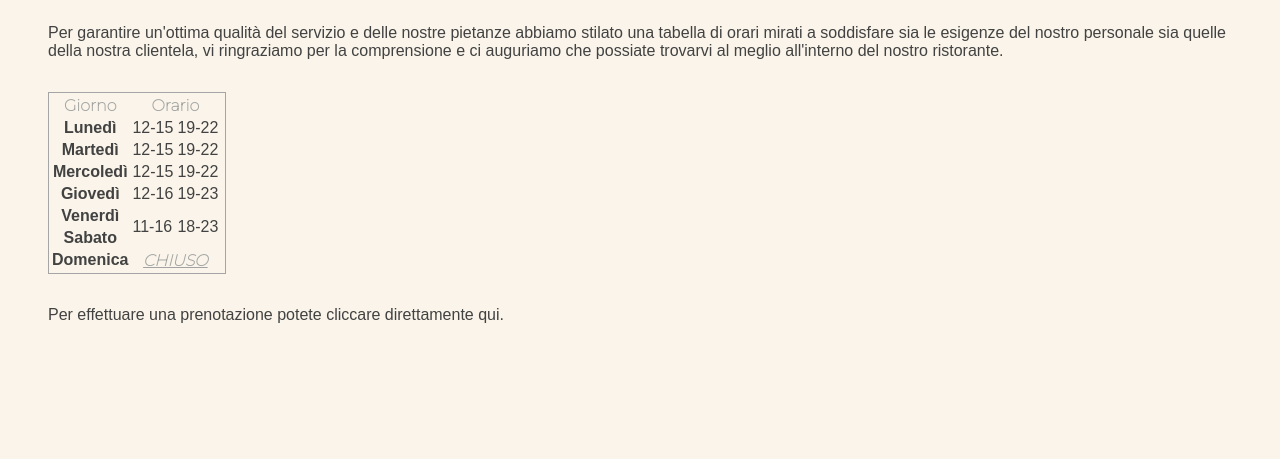
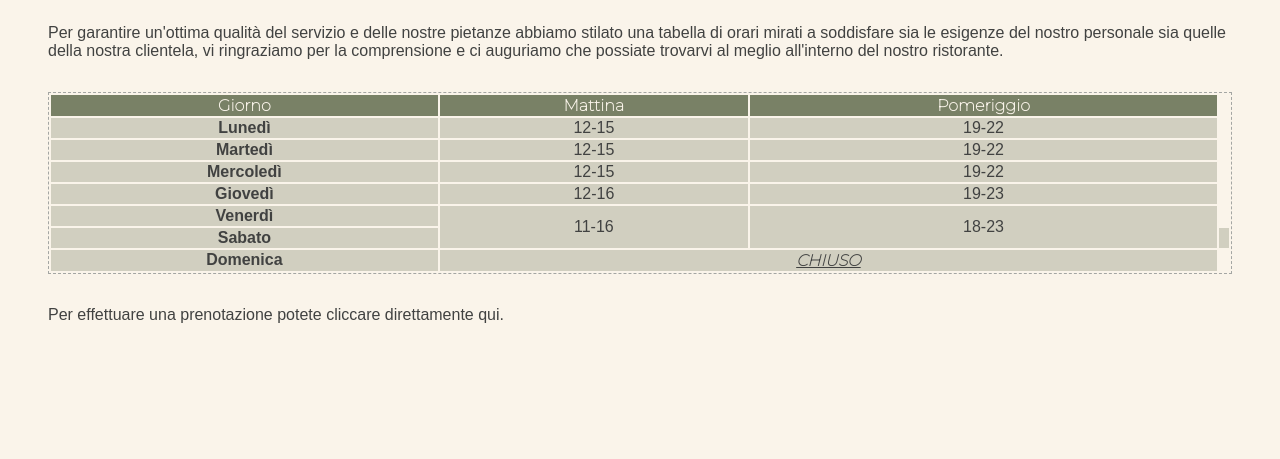
Before and after one commit to federicalodi/webdesign, a plain HTML site: page pages/orari.html in a window 1280 px wide. Shown: the part 341-800 px from the top of the page. Drawn offline with Linux system fonts and the light colour scheme.

Commit message:
modifiche

```diff
--- a/pages/galleria.css
+++ b/pages/galleria.css
@@ -27,6 +27,10 @@ dl dd {
 }
 
 iframe {
+    width: 100%;
+    height: auto;
+    aspect-ratio: 16/9;
+    max-width: 54rem;
     margin-top: 2rem;
     margin-bottom: 2rem;
 }
--- a/pages/orari.css
+++ b/pages/orari.css
@@ -11,7 +11,7 @@ section.orari {
     margin-top: 11rem;
     margin-bottom: 11rem;
     align-items: center;
-    justify-content: center;
+    justify-content: justify;
 }
 
 section.orari > h1 {
@@ -22,15 +22,18 @@ caption {
     display: none;
 }
 
-table {
+.table {
+    width: 100%;
+    text-align: center;
+    justify-content: center;
     border: thin solid #575f6485;
-    background-color: none;
+    border-style: dashed;
     margin-top: 2rem;
     margin-bottom: 2rem;
 }
 
-thead th {
-    color:#575f6488;
+.table thead tr th {
+    color:#FAF4EA;
     font-family: 'Montserrat', sans-serif;
     text-transform: lowercase;
     text-transform: capitalize;
@@ -38,21 +41,20 @@ thead th {
     justify-content: center;
 }
 
-tbody tr td {
+.table tbody tr td {
     font-size: 1rem;
     font-weight: lighter;
 }
 
-tbody tr th {
+.table tbody tr th {
     font-weight: bold;
 }
 
-tfoot th {
+.table tfoot tr th {
     font-weight: bold;
 }
 
-tfoot td {
-    color:#575f6488;
+.table tfoot tr td {
     text-align: center;
     justify-content: center;
     font-family: 'Montserrat', sans-serif;
@@ -65,3 +67,13 @@ tfoot td {
 p1 a {
     color:#414241;
 }
+
+thead {
+    width: 100%;
+    background-color: #465230b5;
+}
+
+tbody, tfoot {
+    width: 100%;
+    background-color: #4652303a;
+}
--- a/pages/orari.html
+++ b/pages/orari.html
@@ -45,49 +45,50 @@
 <section class="orari">
     <h1>Orari</h1>
         <p>Per garantire un'ottima qualità del servizio e delle nostre pietanze abbiamo stilato una tabella di orari mirati a soddisfare sia le esigenze del nostro personale sia quelle della nostra clientela, vi ringraziamo per la comprensione e ci auguriamo che possiate trovarvi al meglio all'interno del nostro ristorante.</p>
-<table>
+<table class="table">
     <caption>tabella orari</caption>
     <thead>
         <tr>
-            <th>Giorno</th>
-            <th colspan="2">Orario</th>
+            <th scope="col" id="giorno">Giorno</th>
+            <th scope="col" id="mattina">Mattina</th>
+            <th scope="col" id="pomeriggio">Pomeriggio</th>
         </tr>
     </thead>
     <tbody>
     <tr>
-        <th id="lun">Lunedì</th>
-        <td headers="lun">12-15</td>
-        <td headers="lun">19-22</td>
+        <th scope="row" id="lun" headers="giorno lun">Lunedì</th>
+        <td headers="lun matt">12-15</td>
+        <td headers="lun pom">19-22</td>
     </tr>
     <tr>
-        <th id="mar">Martedì</th>
-        <td headers="mar">12-15</td>
-        <td headers="mar">19-22</td>
+        <th scope="row" id="mar" headers="giorno mar">Martedì</th>
+        <td headers="mar matt">12-15</td>
+        <td headers="mar pom">19-22</td>
     </tr>
     <tr>
-        <th id="mer">Mercoledì</th>
-        <td headers="mer">12-15</td>
-        <td headers="mer">19-22</td>
+        <th scope="row" id="mer" headers="giorno mer">Mercoledì</th>
+        <td headers="mer matt">12-15</td>
+        <td headers="mer pom">19-22</td>
     </tr>
     <tr>
-        <th id="gio">Giovedì</th>
-        <td headers="gio">12-16</td>
-        <td headers="gio">19-23</td>
+        <th scope="row" id="gio" headers="giorno gio">Giovedì</th>
+        <td headers="gio matt">12-16</td>
+        <td headers="gio pom">19-23</td>
     </tr>
     <tr>
-        <th id="ven">Venerdì</th>
-        <td rowspan="2" headers="ven">11-16</td>
-        <td rowspan="2" headers="ven">18-23</td>
+        <th scope="row" id="ven" headers="giorno ven">Venerdì</th>
+        <td rowspan="2" headers="ven e sab matt">11-16</td>
+        <td rowspan="2" headers="ven e sab pom">18-23</td>
     </tr>
     <tr>
-        <th id="sab">Sabato</th>
+        <th scope="row" id="sab" headers="giorno sab">Sabato</th>
         <td headers="sab"></td>
     </tr>
     </tbody>
     <tfoot>
     <tr>
-        <th id="dom">Domenica</th>
-        <td colspan="2" headers="dom">CHIUSO</td>
+        <th scope="row" id="dom" headers="giorno dom">Domenica</th>
+        <td colspan="2" headers="dom matt e pom">CHIUSO</td>
     </tr>
     </tfoot>
 </table>
--- a/pages/prenota.css
+++ b/pages/prenota.css
@@ -8,6 +8,7 @@ nav {
 
 section.prenota {
     padding: 0 5rem;
+    max-width: 100%;
     margin-top: 3rem;
     margin-bottom: 2rem;
 }
@@ -17,7 +18,7 @@ section.prenota > h1 {
 }
 
 main {
-    width: 45%;
+    width: 49%;
     float: left;
     overflow: hidden;
     margin-bottom: 6rem;
@@ -25,13 +26,13 @@ main {
 }
 
 aside {
-    width: 45%;
+    width: 49%;
     float: right;
     overflow: hidden;
     margin-bottom: 6rem;
     justify-content: justify;
 }
 
-nav, footer {
+footer {
     width: 98%;
 }
--- a/pages/salva.css
+++ b/pages/salva.css
@@ -11,7 +11,7 @@ nav {
 section.salvataggio {
     padding: 0 4rem;
     margin-top: 12rem;
-    margin-bottom: 13rem;
+    margin-bottom: 14rem;
     align-items: center;
     justify-content: center;
 }
```
Also changed, not shown: pages/prenota.html (+4 -4 lines).
